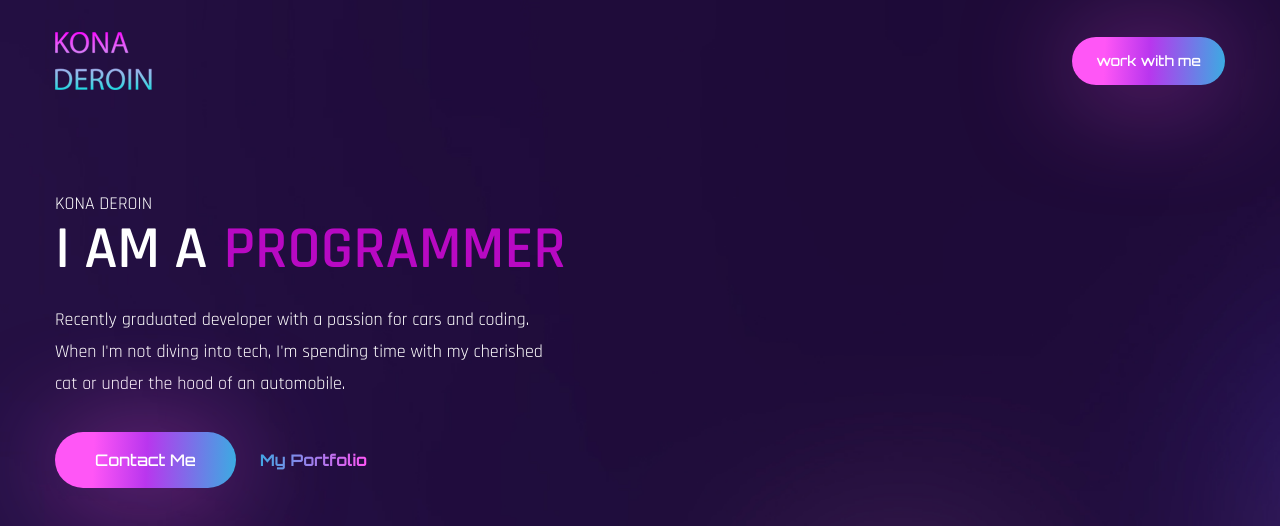
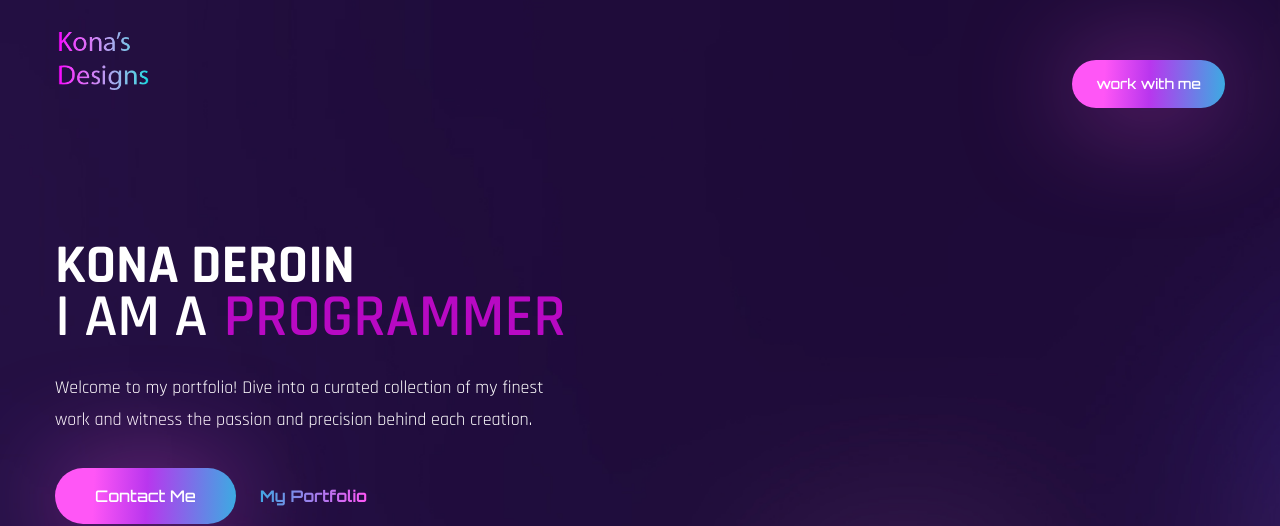
Before and after one commit to KingKonaTheFirst/react-portfolio2, a React (Create React App) app: page / in a window 1280 px wide. Shown: the top 526 px of the page. Built offline with nearby package versions, Linux system fonts and the light colour scheme; the HTML template or start-up script is replaced by a standard one; a web font is replaced by a local one.

Commit message:
added styling to banner h1

```diff
--- a/src/components/Banner.jsx
+++ b/src/components/Banner.jsx
@@ -10,7 +10,7 @@ const Banner = () => {
     <section id="home" className="section">
       <div className="container mx-auto">
         <div>
-          <h1>
+          <h1 className="text-[55px] font-bold leading-[0.8] lg:text-11">
             KONA<span> DEROIN</span>
           </h1>
           <div className="mb-6 text-[36px] lg:text-[60px] font-secondary font-semibold uppercase leading-[1]">
@@ -31,9 +31,8 @@ const Banner = () => {
             />
           </div>
           <p className="mb-8 max-w-lg mx-auto lg:mx-0">
-            Recently graduated developer with a passion for cars and coding.
-            When I'm not diving into tech, I'm spending time with my cherished
-            cat or under the hood of an automobile.
+          Welcome to my portfolio! Dive into a curated collection of my finest work and witness the passion and precision behind each creation.
+
           </p>
           <div className="flex max-w-max gap-x-6 items-center mb-12 mx-auto lg:mx-0">
             <button className="btn btn-lg">Contact Me</button>
```
Also changed, not shown: src/assets/logo.svg.
